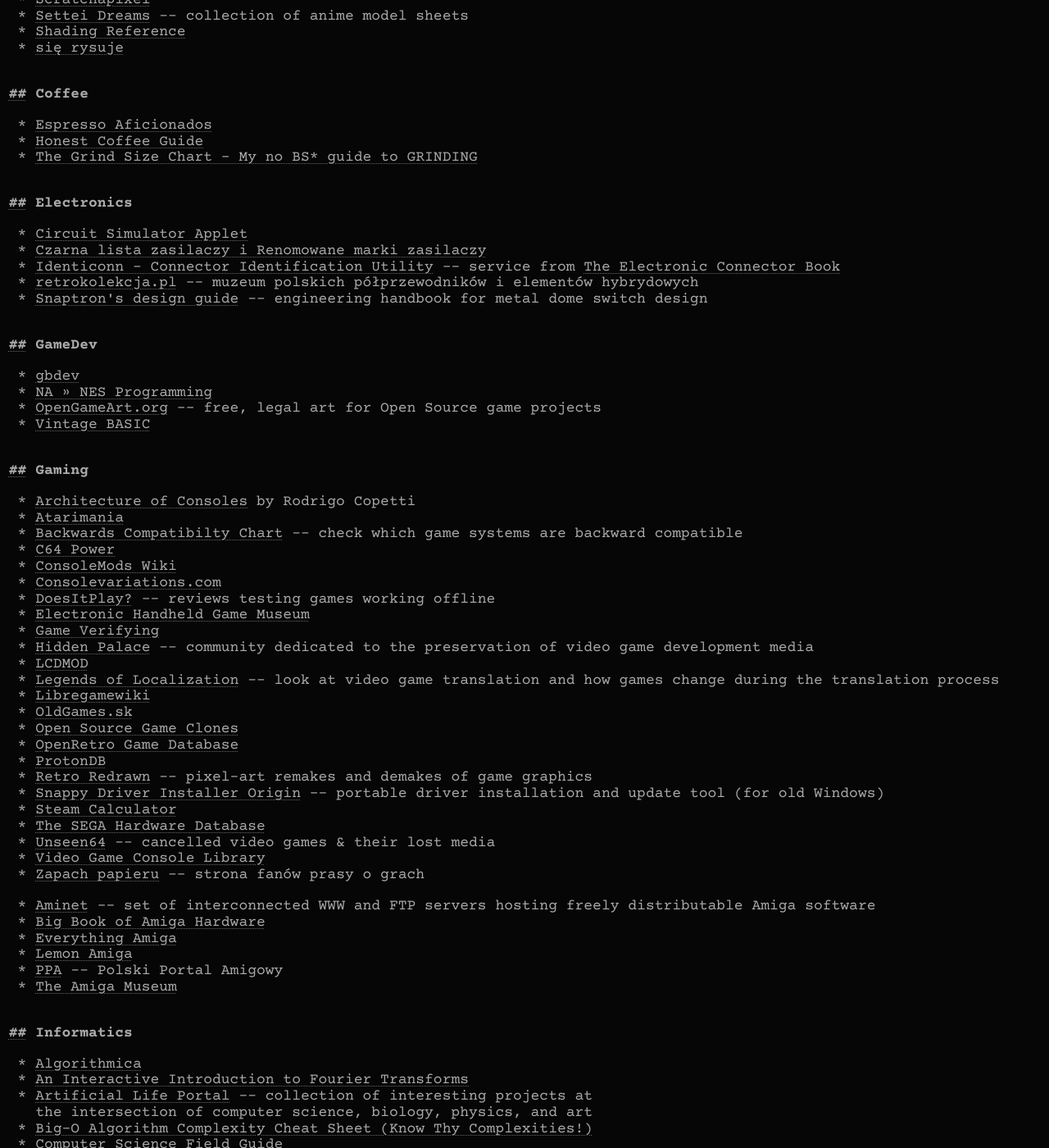
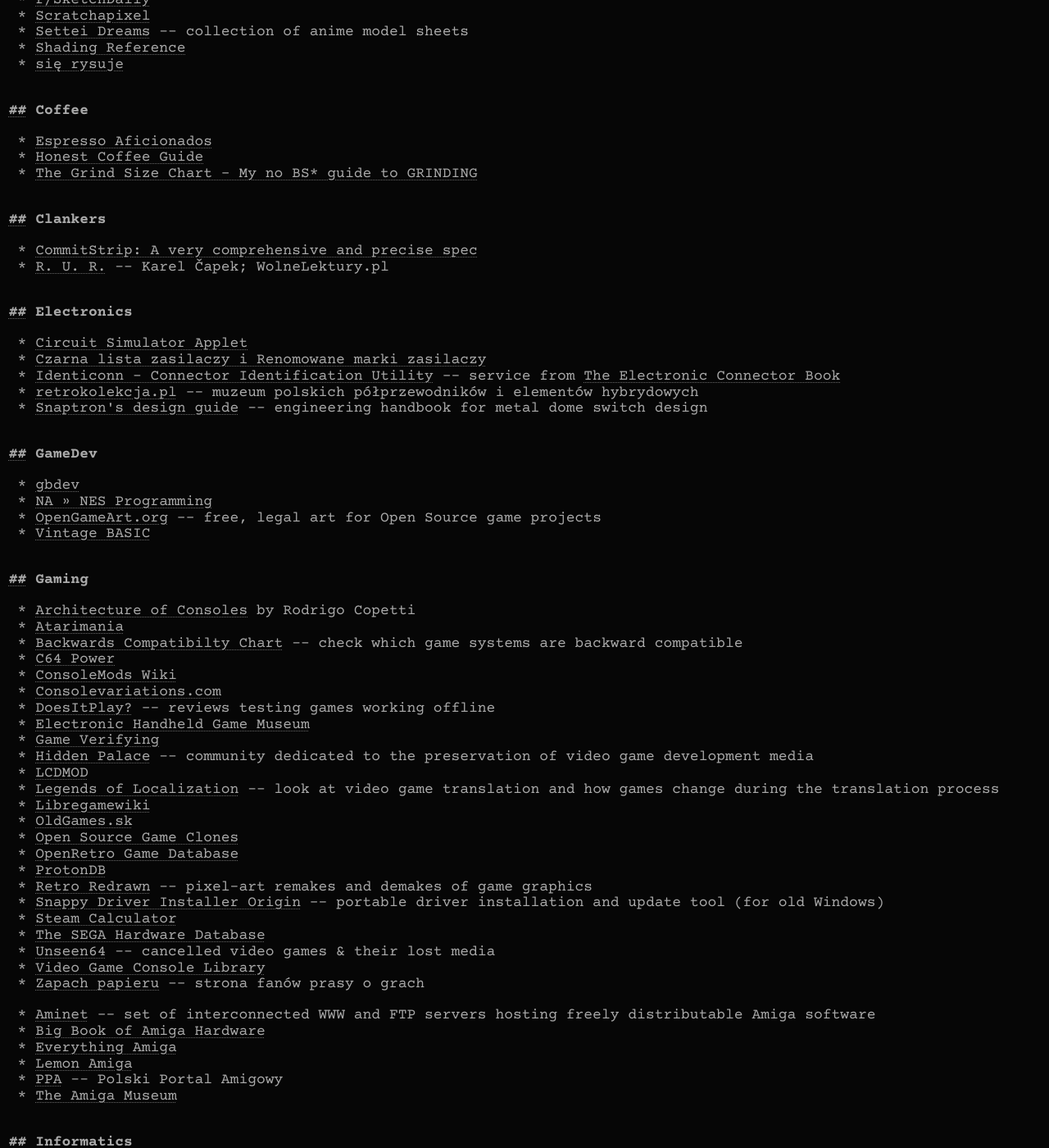
Before and after one commit to Jorenar/blog, a Jekyll site: the page built from _posts/2020-03-26-blogroll.md, in a window 1280 px wide and 1400 px high, scrolled down 933 px. Shown: the whole window at 82% size. Built offline with Jekyll 4.4.1, drawn with Linux system fonts in a browser that asks for light colours; some of the changed text lies outside the part shown.

```diff
--- a/_posts/2020-03-26-blogroll.md
+++ b/_posts/2020-03-26-blogroll.md
@@ -37,6 +37,11 @@ pin: 1
 * [Espresso Aficionados](https://espressoaf.com)
 * [Honest Coffee Guide](https://honestcoffeeguide.com)
 * [The Grind Size Chart - My no BS* guide to GRINDING](https://coffeechronicler.com/grind-size-chart)
+
+## Clankers
+
+* [CommitStrip: A very comprehensive and precise spec](https://www.commitstrip.com/en/2016/08/25/a-very-comprehensive-and-precise-spec)
+* [R. U. R.](https://wolnelektury.pl/katalog/lektura/capek-rur) -- Karel Čapek; WolneLektury.pl
 
 ## Electronics
 
```
Also changed, not shown: other parts of _posts/2020-03-26-blogroll.md (+2 -2 lines).
